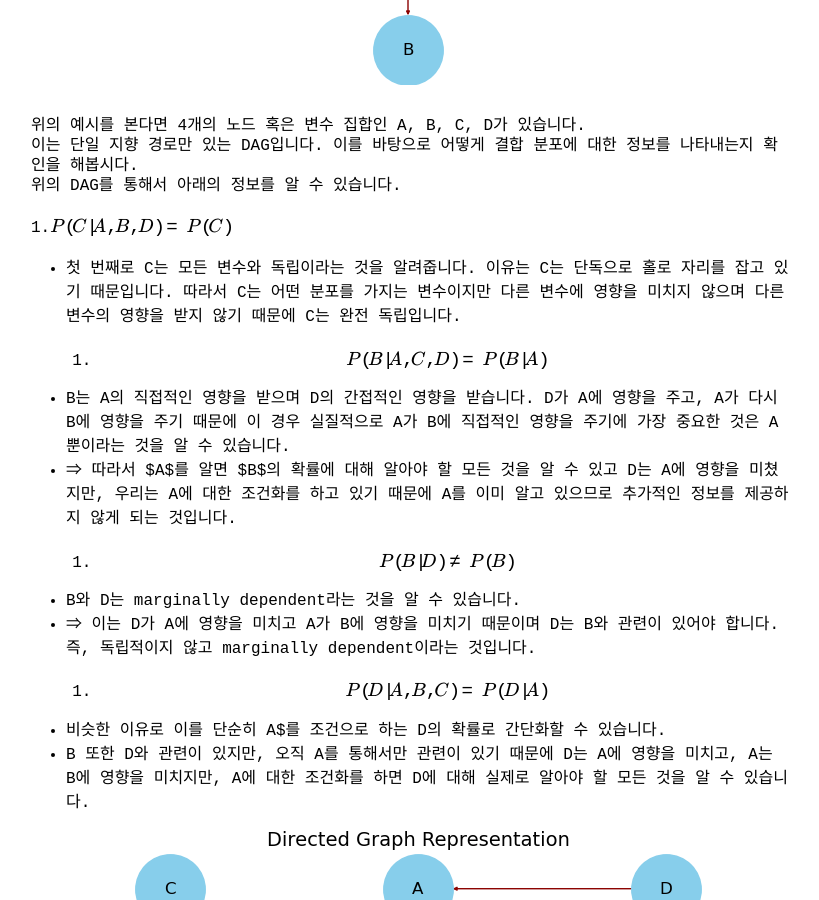
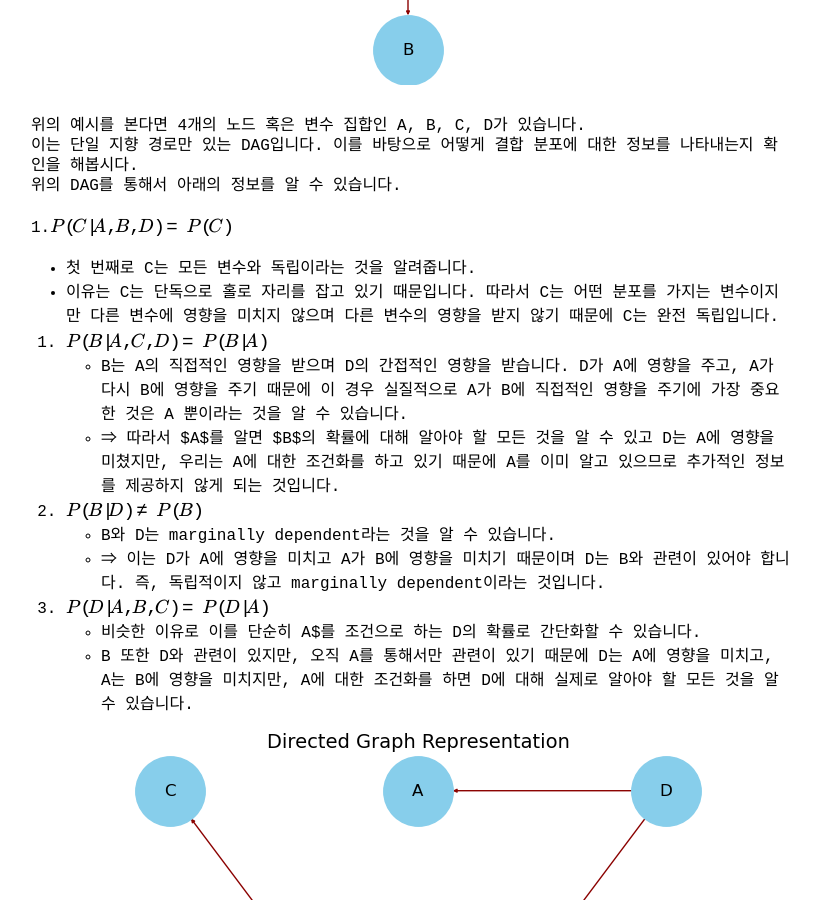
Before and after one commit to ggami-da/ggami-da.github.io, a Jekyll site: the page built from _posts/2024-11-25-graph-model(2).md, in a window 1280 px wide and 900 px high, scrolled down 880 px. Shown: the whole window, without its empty margins (229-1048 px from the left). Built offline with Jekyll 4.4.1, drawn with Linux system fonts in a browser that asks for light colours; formulas are drawn with MathJax 3.

Commit message:
NEW : 그래프모델 (DAG와 확률분포)

```diff
--- a/_posts/2024-11-25-graph-model(2).md
+++ b/_posts/2024-11-25-graph-model(2).md
@@ -30,13 +30,17 @@
 위의 DAG를 통해서 아래의 정보를 알 수 있습니다.
 
 1.$$P(C|A, B, D) = P(C)$$
-- 첫 번째로 C는 모든 변수와 독립이라는 것을 알려줍니다. 이유는 C는 단독으로 홀로 자리를 잡고 있기 때문입니다. 따라서 C는 어떤 분포를 가지는 변수이지만 다른 변수에 영향을 미치지 않으며 다른 변수의 영향을 받지 않기 때문에 C는 완전 독립입니다.
+- 첫 번째로 C는 모든 변수와 독립이라는 것을 알려줍니다.
+- 이유는 C는 단독으로 홀로 자리를 잡고 있기 때문입니다. 따라서 C는 어떤 분포를 가지는 변수이지만 다른 변수에 영향을 미치지 않으며 다른 변수의 영향을 받지 않기 때문에 C는 완전 독립입니다.
+
 2. $$P(B|A, C, D) = P(B|A)$$
 - B는 A의 직접적인 영향을 받으며 D의 간접적인 영향을 받습니다. D가 A에 영향을 주고, A가 다시 B에 영향을 주기 때문에 이 경우 실질적으로 A가 B에 직접적인 영향을 주기에 가장 중요한 것은 A 뿐이라는 것을 알 수 있습니다.
 - ⇒ 따라서 $A$를 알면 $B$의 확률에 대해 알아야 할 모든 것을 알 수 있고 D는 A에 영향을 미쳤지만, 우리는 A에 대한 조건화를 하고 있기 때문에 A를 이미 알고 있으므로 추가적인 정보를 제공하지 않게 되는 것입니다.
+
 3. $$P(B|D) ≠ P(B)$$
 - B와 D는 marginally dependent라는 것을 알 수 있습니다.
 - ⇒ 이는 D가 A에 영향을 미치고 A가 B에 영향을 미치기 때문이며 D는 B와 관련이 있어야 합니다. 즉, 독립적이지 않고 marginally dependent이라는 것입니다.
+
 4. $$P(D|A,B,C) = P(D|A)$$
 - 비슷한 이유로 이를 단순히 A$를 조건으로 하는 D의 확률로 간단화할 수 있습니다.
 - B 또한 D와 관련이 있지만, 오직 A를 통해서만 관련이 있기 때문에 D는 A에 영향을 미치고, A는 B에 영향을 미치지만, A에 대한 조건화를 하면 D에 대해 실제로 알아야 할 모든 것을 알 수 있습니다.
@@ -47,6 +51,7 @@
 
 1. $$P(A|B, C, D) = P(A|D)$$ 이며 $$A \perp\!\!\perp B, C |D$$
 - A에 영향을 미치는 유일한 요소가 D이기 떄문에 D에 대해서 조건화를 한다면 B, C와는 독립이게 됩니다.
+
 2. $$P(D|A,B,C) = P(D|A,B)$$ 이며 $$D \perp\!\!\perp C |B$$
 - C를 조건에서 제외할 수 있습니다. 하지만 여전히 A와 B에 대한 조건화가 필요합니다.
 - 즉, D는 B를 조건으로 할 때 C와 독립하다는 것을 의미합니다. B에 대한 조건화를 하면, C에는 A에 대한 정보가 없기 때문입니다.
```
